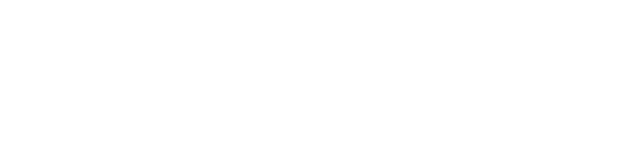
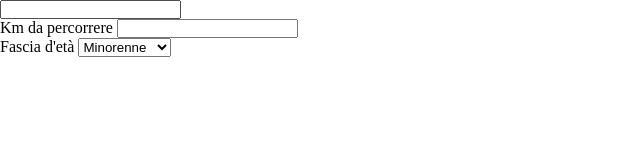
Before and after one commit to LucaLF-dev/js-biglietto-treno-form, a plain HTML site: page index.html in a window 1280 px wide. Shown: the whole page, without its empty margins (0-640 px from the left). Drawn offline with Linux system fonts and the light colour scheme.

Commit message:
Added - base structure html and style

```diff
--- a/index.html
+++ b/index.html
@@ -7,6 +7,28 @@
     <link rel="stylesheet" href="style.css">
 </head>
 <body>
+
+    <div>
+        <div>
+            <label for="Name-Surname"></label>
+            <input type="text" name="Name-Surname">
+        </div>
+
+        <div>
+            <label for="km">Km da percorrere</label>
+            <input type="text" name="km">
+        </div>
+
+        <div>
+             <label for="discount"> Fascia d'età</label>
+             <select name="discount" id="">
+                 <option value="0">Minorenne</option>
+                 <option value="1">Maggiorene</option>
+                 <option value="2">Over 65</option>
+             </select>
+        </div>
+
+    </div>
     <script src="./js/app.js"></script>
 </body>
 </html>
--- a/style.css
+++ b/style.css
@@ -0,0 +1,5 @@
+* {
+    margin: 0;
+    padding: 0;
+    box-sizing: border-box;
+}
```
